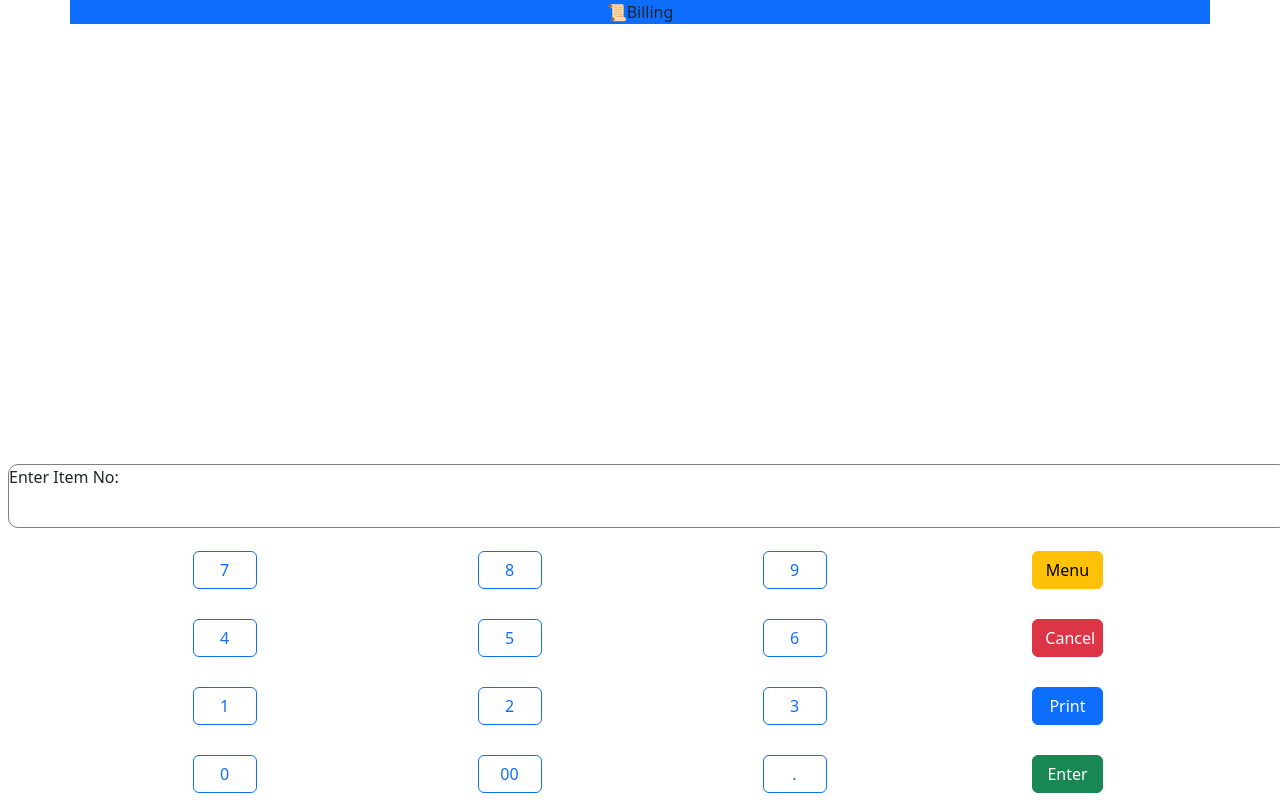
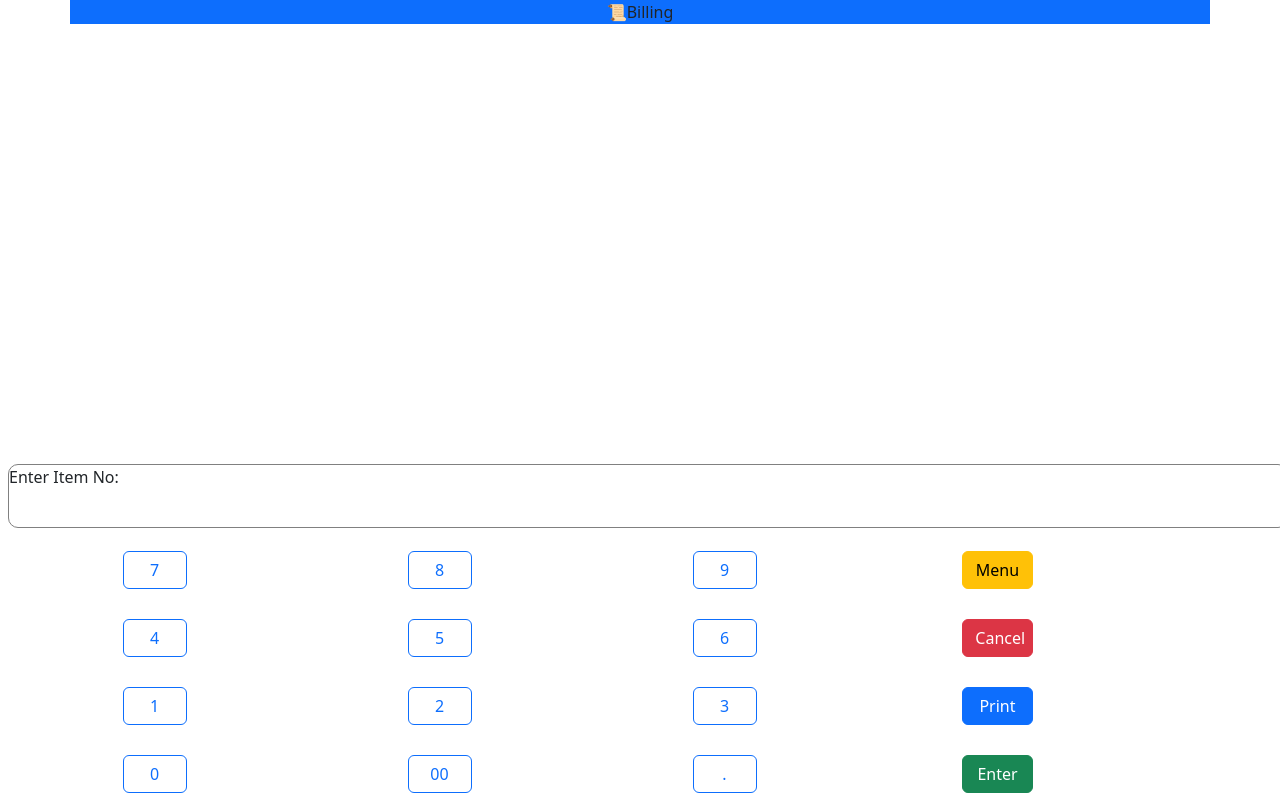
Before and after one commit to gokul-ceo/restuarentmanagement, a React (Create React App) app: page / in a window 1280 px wide. Built offline with nearby package versions, Linux system fonts and the light colour scheme.

Commit message:
changed margin

```diff
--- a/src/component/Billingkeyboard.jsx
+++ b/src/component/Billingkeyboard.jsx
@@ -6,7 +6,7 @@ import './billing.css';
 
 const style={
     keyboard:{
-
+        marginLeft:'0'
     },
     button:{
         width:'4rem'
```
